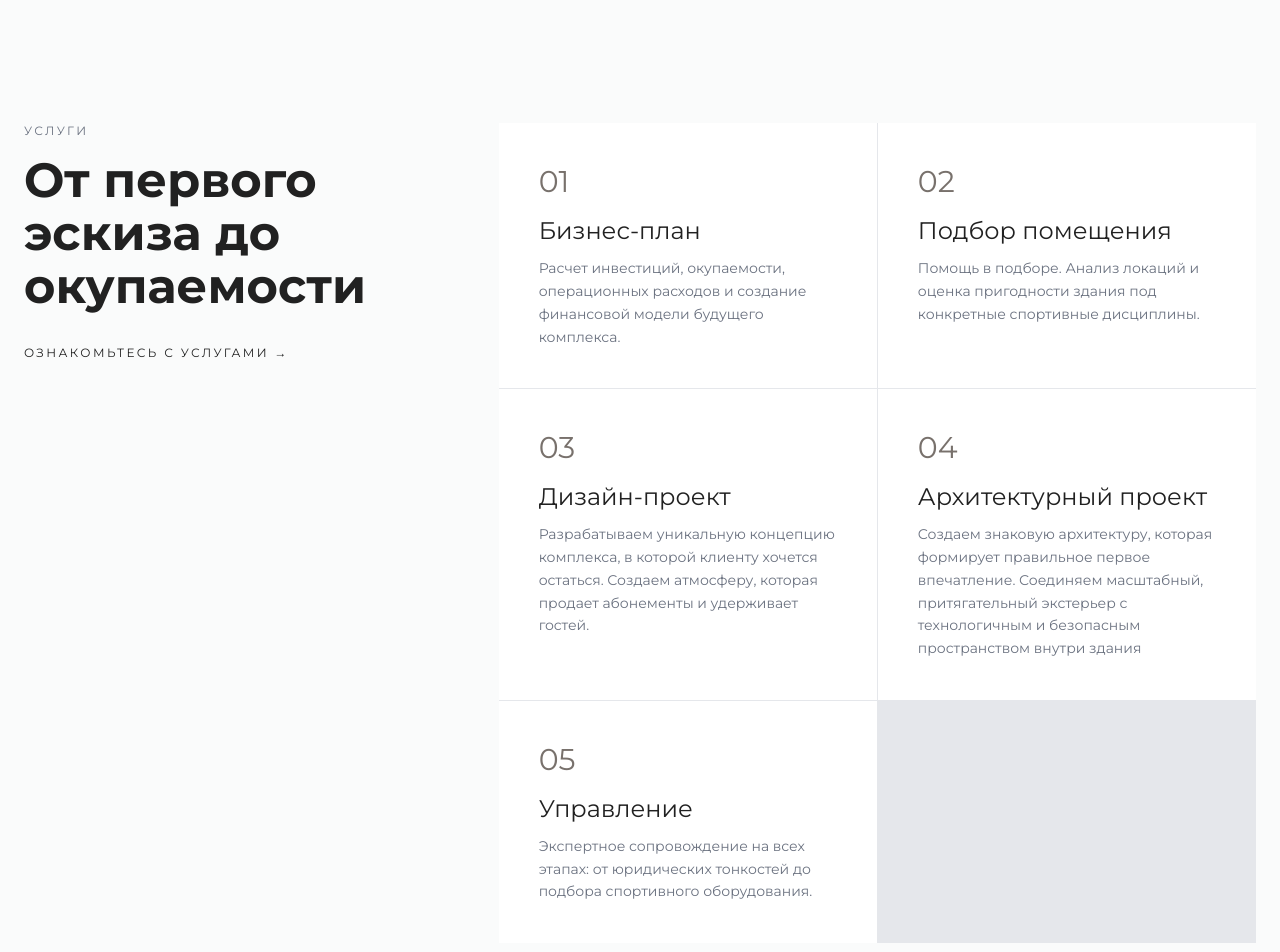
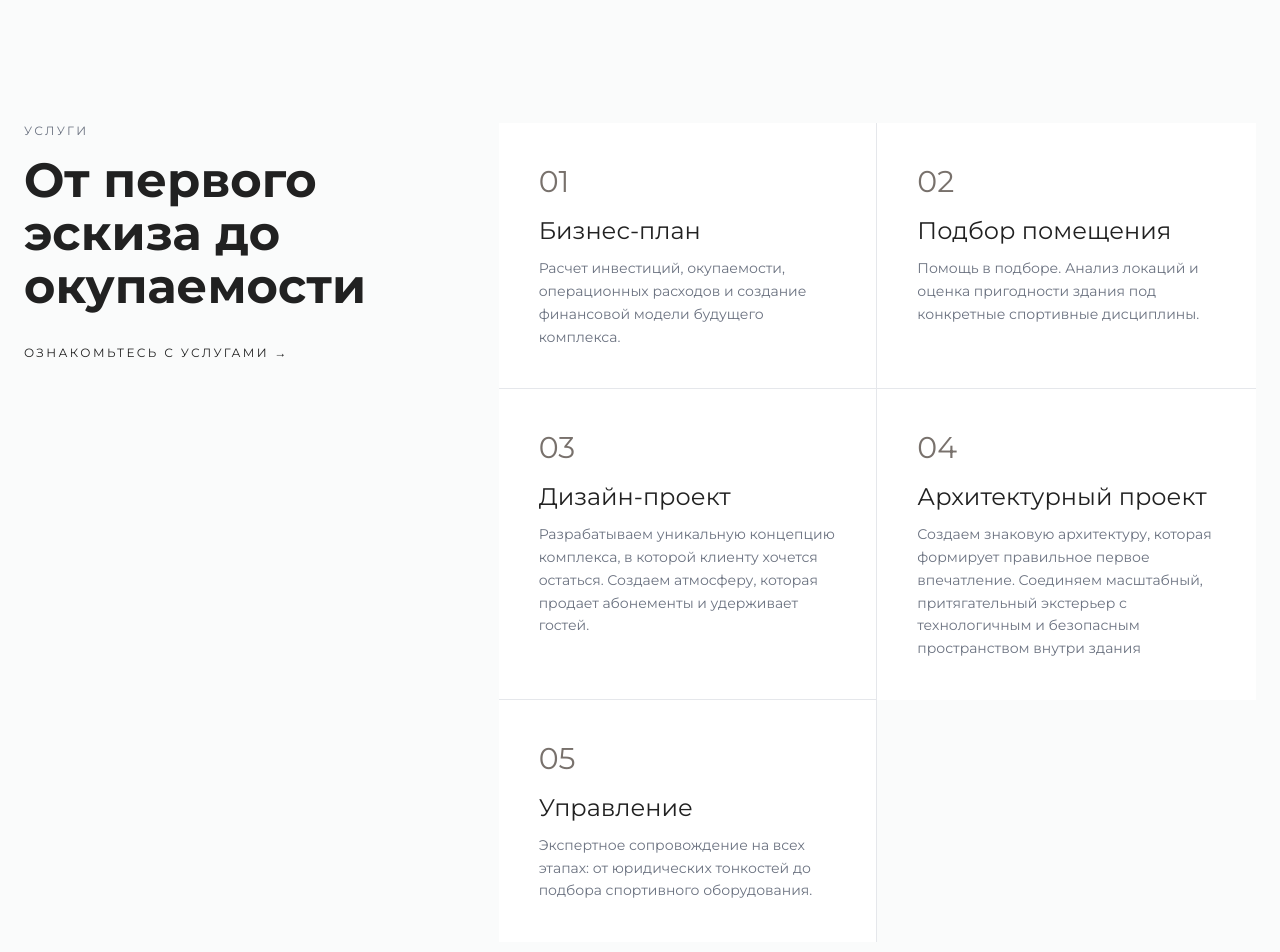
Before and after one commit to Ta1ksist/EL-ART-Sport-Web-Site, a Next.js app: page / in a window 1280 px wide. Shown: the part 1500-2452 px from the top of the page. Built offline with nearby package versions, Linux system fonts and the light colour scheme.

Commit message:
fix: fix services preview component for main page

```diff
--- a/components/servicesPreview/servicesPreview.module.css
+++ b/components/servicesPreview/servicesPreview.module.css
@@ -64,17 +64,25 @@
 }
 
 .servicesGrid {
+  /* list-style: none;
+  margin: 0;
+  padding: 0;
+  display: grid;
+  gap: 1px;
+  background-color: var(--hairline, #e5e7eb); */
   list-style: none;
   margin: 0;
   padding: 0;
   display: grid;
-  gap: 1px;
-  background-color: var(--hairline, #e5e7eb);
+  gap: 0;
 }
 
 .card {
+  /* background-color: var(--background, #ffffff);
+  padding: 2rem; */
   background-color: var(--background, #ffffff);
   padding: 2rem;
+  border-bottom: 1px solid var(--hairline, #e5e7eb);
 }
 
 .cardNumber {
@@ -100,6 +108,20 @@
   .servicesGrid {
     grid-template-columns: repeat(2, minmax(0, 1fr));
   }
+
+  .card {
+    border-bottom: 1px solid var(--hairline, #e5e7eb);
+    border-right: 1px solid var(--hairline, #e5e7eb);
+  }
+
+  .card:nth-child(2n) {
+    border-right: none;
+  }
+
+  .card:nth-child(4),
+  .card:nth-child(5) {
+    border-bottom: none;
+  }
 }
 
 @media (min-width: 768px) {
```
